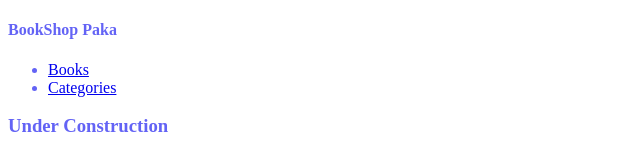
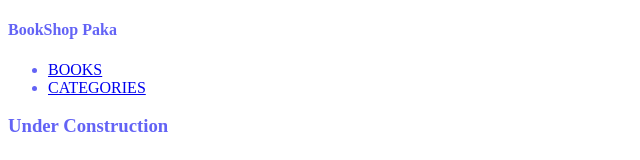
Before and after one commit to OLIPLICHE/Bookstore, a React (Create React App) app: page /categories in a window 1280 px wide. Shown: the top 160 px of the page, without its empty margins (0-640 px from the left). Built offline with nearby package versions, Linux system fonts and the light colour scheme.

Commit message:
Update the Header

```diff
--- a/src/components/Header.js
+++ b/src/components/Header.js
@@ -5,12 +5,12 @@ const links = [
   {
     id: 1,
     path: '/',
-    text: 'Books',
+    text: 'BOOKS',
   },
   {
     id: 2,
     path: '/categories',
-    text: 'Categories',
+    text: 'CATEGORIES',
   },
 ];
 
```
